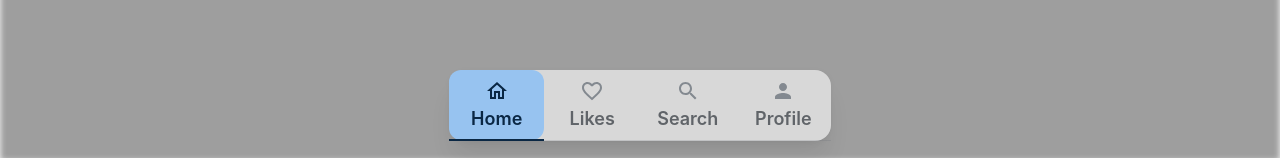
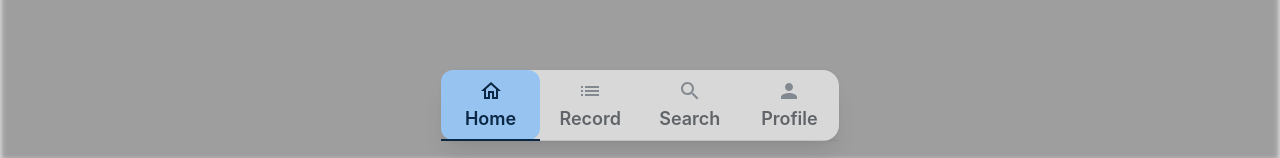
Before and after one commit to N0I0C0K/smart-home-front, a React (Create React App) app: page /home in a window 1280 px wide. Shown: the part 639-797 px from the top of the page. Built offline with nearby package versions, Linux system fonts and the light colour scheme; what mqtt-browser would draw is missing.

Commit message:
添加了路由，添加了警报历史记录

```diff
--- a/src/App.tsx
+++ b/src/App.tsx
@@ -5,12 +5,13 @@ import { BottomTab } from './components/BottomTab'
 import { Box } from '@mui/joy'
 import { Home } from './page/Home'
 import { WarnModal } from './components/WarnModal'
+import { Outlet } from 'react-router-dom'
 
 function App() {
   return (
     <CssVarsProvider>
       <Box className="App" p={2}>
-        <Home />
+        <Outlet />
       </Box>
       <BottomTab />
       <WarnModal />
--- a/src/components/BottomTab.tsx
+++ b/src/components/BottomTab.tsx
@@ -8,10 +8,49 @@ import HomeOutlined from '@mui/icons-material/HomeOutlined'
 import FavoriteBorder from '@mui/icons-material/FavoriteBorder'
 import Search from '@mui/icons-material/Search'
 import Person from '@mui/icons-material/Person'
+import ListIcon from '@mui/icons-material/List'
+import { useLocation, useNavigate, useNavigation } from 'react-router-dom'
 
 export function BottomTab() {
   const [index, setIndex] = React.useState(0)
+  const goto = useNavigate()
   const colors = ['primary', 'info', 'danger', 'success'] as const
+  const tabs: { name: string; path: string; icon: React.ReactElement }[] = [
+    {
+      name: 'Home',
+      path: '/home',
+      icon: <HomeOutlined />,
+    },
+    {
+      name: 'Record',
+      path: '/record',
+      icon: <ListIcon />,
+    },
+    {
+      name: 'Search',
+      path: '/search',
+      icon: <Search />,
+    },
+    {
+      name: 'Profile',
+      path: '/profile',
+      icon: <Person />,
+    },
+  ]
+
+  const { pathname } = useLocation()
+  React.useEffect(() => {
+    console.log(pathname)
+
+    tabs.some((val, idx) => {
+      if (pathname.startsWith(val.path)) {
+        setIndex(idx)
+        return true
+      }
+      return false
+    })
+  }, [pathname])
+
   return (
     <Box
       sx={{
@@ -22,10 +61,13 @@ export function BottomTab() {
       }}
     >
       <Tabs
-        size='lg'
-        aria-label='Bottom Navigation'
+        size="lg"
+        aria-label="Bottom Navigation"
         value={index}
-        onChange={(event, value) => setIndex(value as number)}
+        onChange={(event, value) => {
+          setIndex(value as number)
+          goto(`${tabs[value as number].path}`)
+        }}
         sx={(theme) => ({
           borderRadius: 'xl',
           //maxWidth: 400,
@@ -49,47 +91,23 @@ export function BottomTab() {
         })}
       >
         <TabList
-          variant='plain'
+          variant="plain"
           sx={{
             '--ListItemDecorator-size': '28px',
           }}
         >
-          <Tab
-            orientation='vertical'
-            {...(index === 0 && { variant: 'soft', color: colors[0] })}
-          >
-            <ListItemDecorator>
-              <HomeOutlined />
-            </ListItemDecorator>
-            Home
-          </Tab>
-          <Tab
-            orientation='vertical'
-            {...(index === 1 && { variant: 'soft', color: colors[1] })}
-          >
-            <ListItemDecorator>
-              <FavoriteBorder />
-            </ListItemDecorator>
-            Likes
-          </Tab>
-          <Tab
-            orientation='vertical'
-            {...(index === 2 && { variant: 'soft', color: colors[2] })}
-          >
-            <ListItemDecorator>
-              <Search />
-            </ListItemDecorator>
-            Search
-          </Tab>
-          <Tab
-            orientation='vertical'
-            {...(index === 3 && { variant: 'soft', color: colors[3] })}
-          >
-            <ListItemDecorator>
-              <Person />
-            </ListItemDecorator>
-            Profile
-          </Tab>
+          {tabs.map((val, idx) => {
+            return (
+              <Tab
+                key={idx}
+                orientation="vertical"
+                {...(index === idx && { variant: 'soft', color: colors[idx] })}
+              >
+                <ListItemDecorator>{val.icon}</ListItemDecorator>
+                {val.name}
+              </Tab>
+            )
+          })}
         </TabList>
       </Tabs>
     </Box>
--- a/src/components/WarnModal.tsx
+++ b/src/components/WarnModal.tsx
@@ -6,12 +6,15 @@ import WarningIcon from '@mui/icons-material/Warning'
 export interface WarnProps {
   title: string
   subtitle?: string
+  date?: number
 }
 
-const modalStatu = observable<{
+export const warnModalStatu = observable<{
   open: boolean
   props?: WarnProps
+  records: WarnProps[]
   warn: (props: WarnProps) => void
+  clear: () => void
   close: () => void
 }>({
   open: false,
@@ -19,9 +22,15 @@ const modalStatu = observable<{
     title: 'test',
     subtitle: 'test',
   },
+  records: [],
   warn(props) {
+    props.date ??= Date.now()
     this.props = props
     this.open = true
+    this.records.push(props)
+  },
+  clear() {
+    this.records.length = 0
   },
   close() {
     this.open = false
@@ -29,15 +38,15 @@ const modalStatu = observable<{
 })
 
 export function showWarn(prop: WarnProps) {
-  modalStatu.warn(prop)
+  warnModalStatu.warn(prop)
 }
 
 export const WarnModal = observer(() => {
   return (
     <Modal
-      open={modalStatu.open}
+      open={warnModalStatu.open}
       onClose={() => {
-        modalStatu.close()
+        warnModalStatu.close()
       }}
       sx={{
         display: 'flex',
@@ -48,11 +57,13 @@ export const WarnModal = observer(() => {
       <ModalDialog color="danger" variant="soft">
         <ModalClose />
         <Typography level="h2" endDecorator={<WarningIcon />}>
-          {modalStatu.props?.title}
+          {warnModalStatu.props?.title}
         </Typography>
         <Divider sx={{ my: 1 }} />
-        <Typography level="body1">{modalStatu.props?.subtitle}</Typography>
-        <Typography level='body3'>{(new Date()).toLocaleString()}</Typography>
+        <Typography level="body1">{warnModalStatu.props?.subtitle}</Typography>
+        <Typography level="body3">
+          {new Date(warnModalStatu.props?.date ?? Date.now()).toLocaleString()}
+        </Typography>
       </ModalDialog>
     </Modal>
   )
--- a/src/index.tsx
+++ b/src/index.tsx
@@ -2,10 +2,44 @@ import React from 'react'
 import ReactDOM from 'react-dom/client'
 import './index.css'
 import App from './App'
+import { createBrowserRouter, RouterProvider } from 'react-router-dom'
+import { Home } from './page/Home'
+import { Box, Typography } from '@mui/joy'
+import { RecordPage } from './page/Record'
+
+const router = createBrowserRouter([
+  {
+    path: '/',
+    element: <App />,
+    children: [
+      {
+        path: '',
+        element: <Home />,
+      },
+      {
+        path: 'home',
+        element: <Home />,
+      },
+      {
+        path: 'record',
+        element: <RecordPage />,
+      },
+      {
+        path: '*',
+        element: (
+          <Box>
+            <Typography level="h1">Oops!</Typography>
+            <Typography level="body1">该页面还在开发中.....</Typography>
+          </Box>
+        ),
+      },
+    ],
+  },
+])
 
 const root = ReactDOM.createRoot(document.getElementById('root') as HTMLElement)
 root.render(
   <React.StrictMode>
-    <App />
+    <RouterProvider router={router} />
   </React.StrictMode>
 )
--- /dev/null
+++ b/src/page/Record.css
@@ -0,0 +1,3 @@
+.record-card{
+    background-color: rgba(255, 255, 255, 0.5);
+}
--- /dev/null
+++ b/src/page/Record.tsx
@@ -0,0 +1,52 @@
+import { Box, Card, IconButton, List, Typography } from '@mui/joy'
+import { observer } from 'mobx-react-lite'
+import { warnModalStatu } from '../components/WarnModal'
+import './Record.css'
+import ClearIcon from '@mui/icons-material/Clear'
+
+export const RecordPage = observer(() => {
+  return (
+    <Box>
+      <Typography level="h2" fontWeight={700}>
+        Recrd
+      </Typography>
+      <Box display={'flex'} gap={1} flexDirection={'column'} my={5}>
+        {warnModalStatu.records.map((val, i) => {
+          return (
+            <Box
+              key={i}
+              className={'record-card'}
+              sx={{
+                p: 2,
+                boxShadow: 'md',
+                backdropFilter: 'blur(10px)',
+                borderRadius: 'md',
+              }}
+            >
+              <Typography level="h4">{val.title}</Typography>
+              <Typography level="body1">{val.subtitle}</Typography>
+              <Typography
+                level="body3"
+                sx={{
+                  position: 'absolute',
+                  bottom: 10,
+                  right: 10,
+                }}
+              >
+                {new Date(val.date ?? Date.now()).toLocaleString()}
+              </Typography>
+            </Box>
+          )
+        })}
+        <IconButton
+          variant="plain"
+          size="lg"
+          sx={{ mt: 5 }}
+          onClick={() => [warnModalStatu.clear()]}
+        >
+          <ClearIcon />
+        </IconButton>
+      </Box>
+    </Box>
+  )
+})
```
